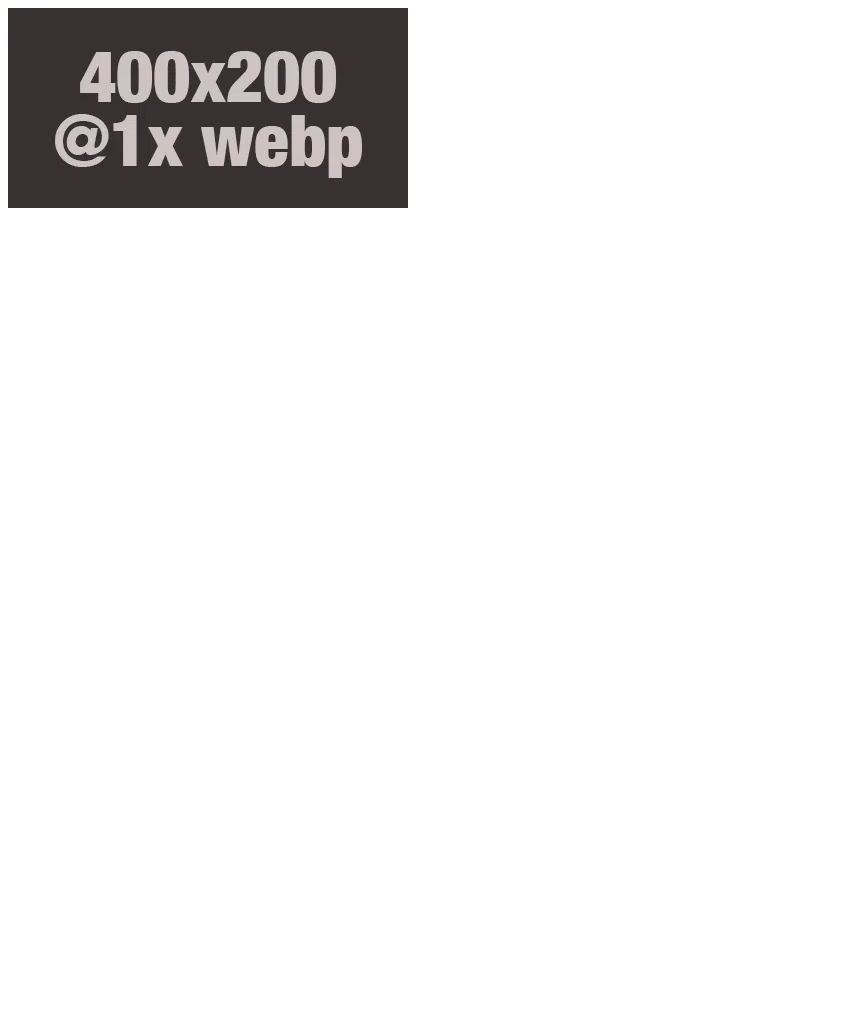
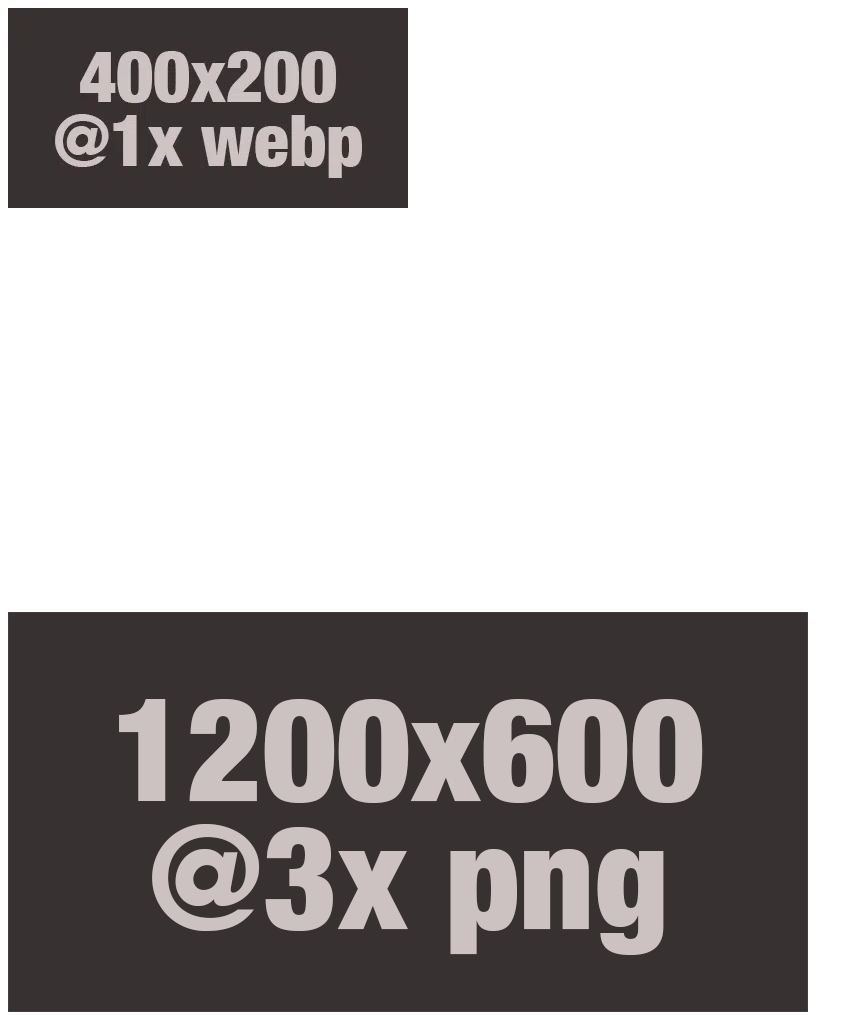
Before and after one commit to ruedap/lab.ruedap.com, a plain HTML site: page largest-contentful-paint/index.html in a window 1280 px wide. Shown: the top 1015 px of the page, without its empty margins (0-863 px from the left). Drawn offline with Linux system fonts and the light colour scheme.

Commit message:
2021/05/28 21:19:52

```diff
--- a/largest-contentful-paint/index.html
+++ b/largest-contentful-paint/index.html
@@ -6,7 +6,7 @@
 </head>
 <body>
   <img src="./@1x.webp">
-  <div style="height: 5000px;"></div>
+  <div style="height: 400px;"></div>
   <img src="./@3x.png">
 </body>
 </html>
```
